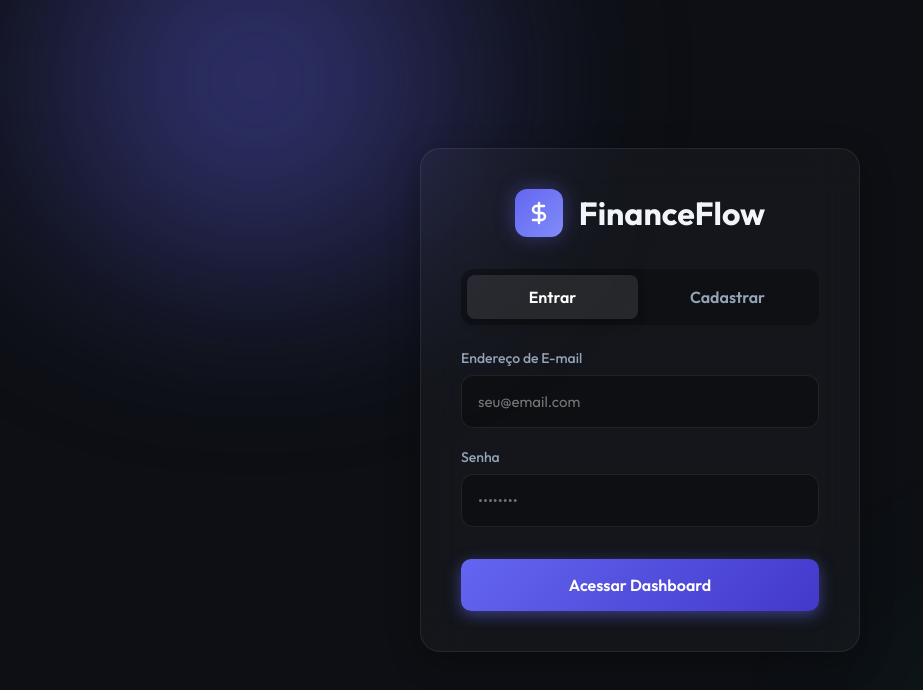
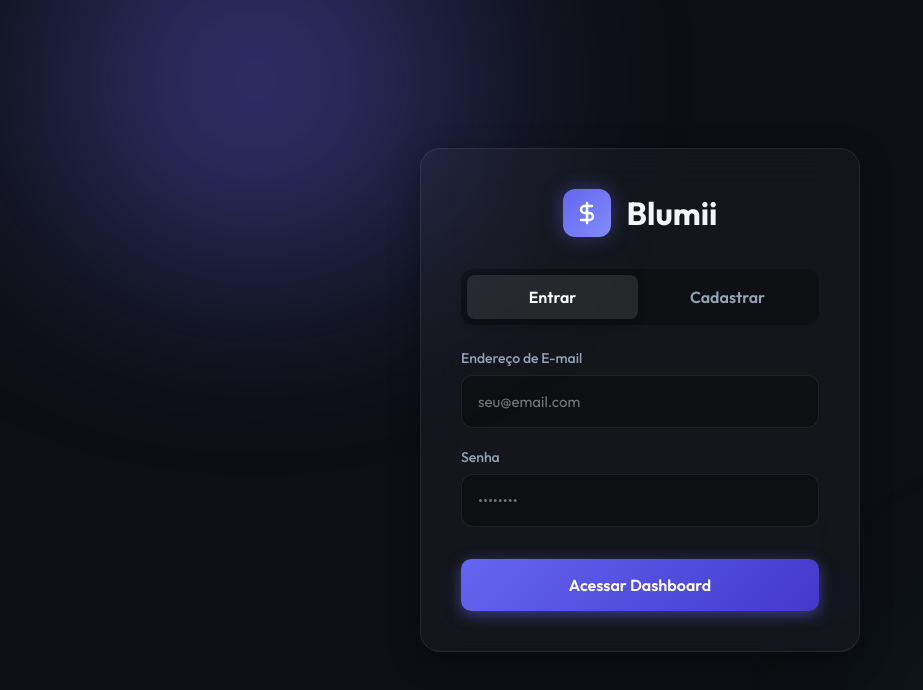
Before and after one commit to LuisRivalta/FinanceFlow, a Next.js app: page /login in a window 1280 px wide. Shown: the top 690 px of the page, without its empty margins (0-923 px from the left). Built offline with nearby package versions, Linux system fonts and the light colour scheme; no server answers.

Commit message:
Feat: melhorias no projeto

```diff
--- a/src/app/layout.jsx
+++ b/src/app/layout.jsx
@@ -2,7 +2,7 @@
 import './globals.css'
 
 export const metadata = {
-  title: 'FinanceFlow | Controle Seus Gastos',
+  title: 'Blumii | Controle Seus Gastos',
   description: 'Dashboard financeiro premium para controle de gastos, investimentos e salários.',
 }
 
--- a/src/app/login/page.jsx
+++ b/src/app/login/page.jsx
@@ -230,7 +230,7 @@ export default function LoginPage() {
                             <path d="M12 2v20M17 5H9.5a3.5 3.5 0 0 0 0 7h5a3.5 3.5 0 0 1 0 7H6" />
                         </svg>
                     </div>
-                    <h1>FinanceFlow</h1>
+                    <h1>Blumii</h1>
                 </div>
 
                 <div className="auth-tabs">
--- a/src/components/Sidebar.jsx
+++ b/src/components/Sidebar.jsx
@@ -61,7 +61,7 @@ export default function Sidebar() {
         <header className="sidebar glass-panel">
             <div className="logo">
                 <LogoIcon />
-                <h1>FinanceFlow</h1>
+                <h1>Blumii</h1>
             </div>
 
             <nav className="nav-menu">
```
Also changed, not shown: 1 other file (tests, documents, lock files or other folders).
